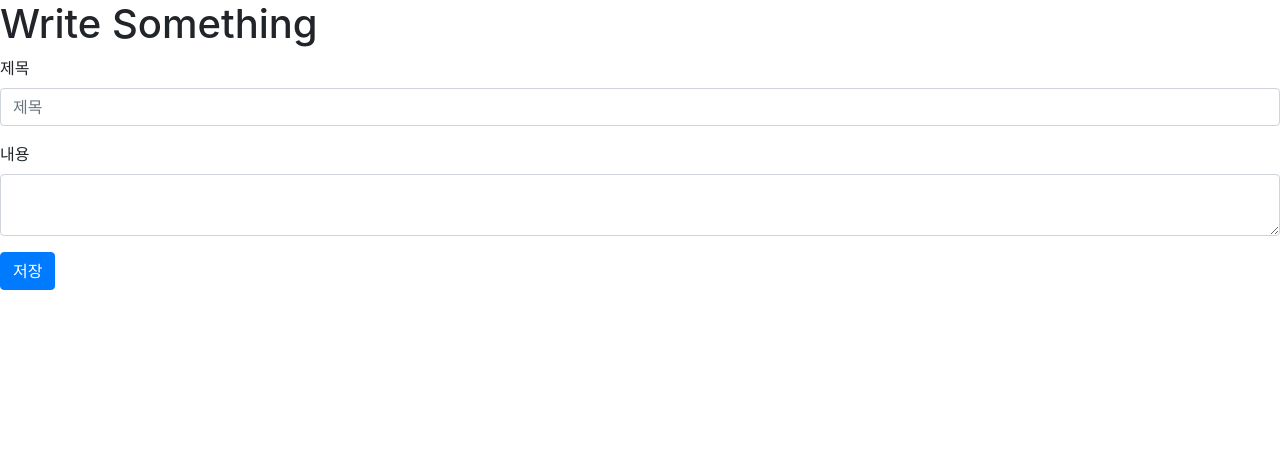
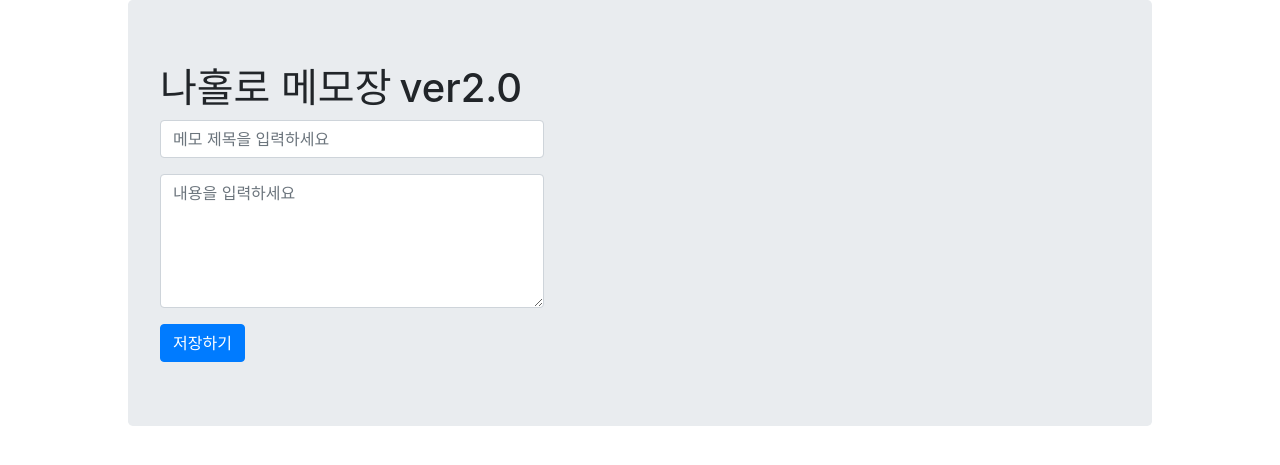
Before and after one commit to yeonwooz/memo, a Flask app: page / in a window 1280 px wide. Shown: the top 465 px of the page. Run offline with Flask 2, Linux system fonts and the light colour scheme.

Commit message:
상단 폼

```diff
--- a/static/style.css
+++ b/static/style.css
@@ -8,3 +8,12 @@ body {
   height: 100vh;
   margin: 0;
 }
+
+.wrapper {
+  width: 80%;
+  margin: 0 auto;
+}
+
+.form-wrapper {
+  width: 40%;
+}
--- a/templates/index.html
+++ b/templates/index.html
@@ -15,18 +15,23 @@
 </head>
 
 <body>
-    <H1>Write Something</H1>
-    <div id="post-box" class="form-post">
-        <div>
-            <div class="form-group">
-                <label for="post-title">제목</label>
-                <input id="post-title" class="form-control" placeholder="제목">
+    <div class="wrapper">
+        <div class="jumbotron">
+            <div class="d-flex flex-row">
+                <h1 class="display-6">나홀로 메모장</h1>
+                <h1 class="ml-2 display-6">ver2.0</h1>
             </div>
-            <div class="form-group">
-                <label for="post-comment">내용</label>
-                <textarea id="post-comment" class="form-control" rows="2"></textarea>
+            <div class="form-wrapper">
+                <div class="form-group">
+                    <!-- <label for="input-title">제목</label> -->
+                    <input id="input-title" class="form-control" placeholder="메모 제목을 입력하세요">
+                </div>
+                <div class="form-group">
+                    <!-- <label for="input-text">내용</label> -->
+                    <textarea id="input-text" class="form-control" rows="5" placeholder="내용을 입력하세요"></textarea>
+                </div>
+                <button type="submit" class="btn btn-primary">저장하기</button>
             </div>
-            <button type="button" class="btn btn-primary">저장</button>
         </div>
     </div>
 
```
